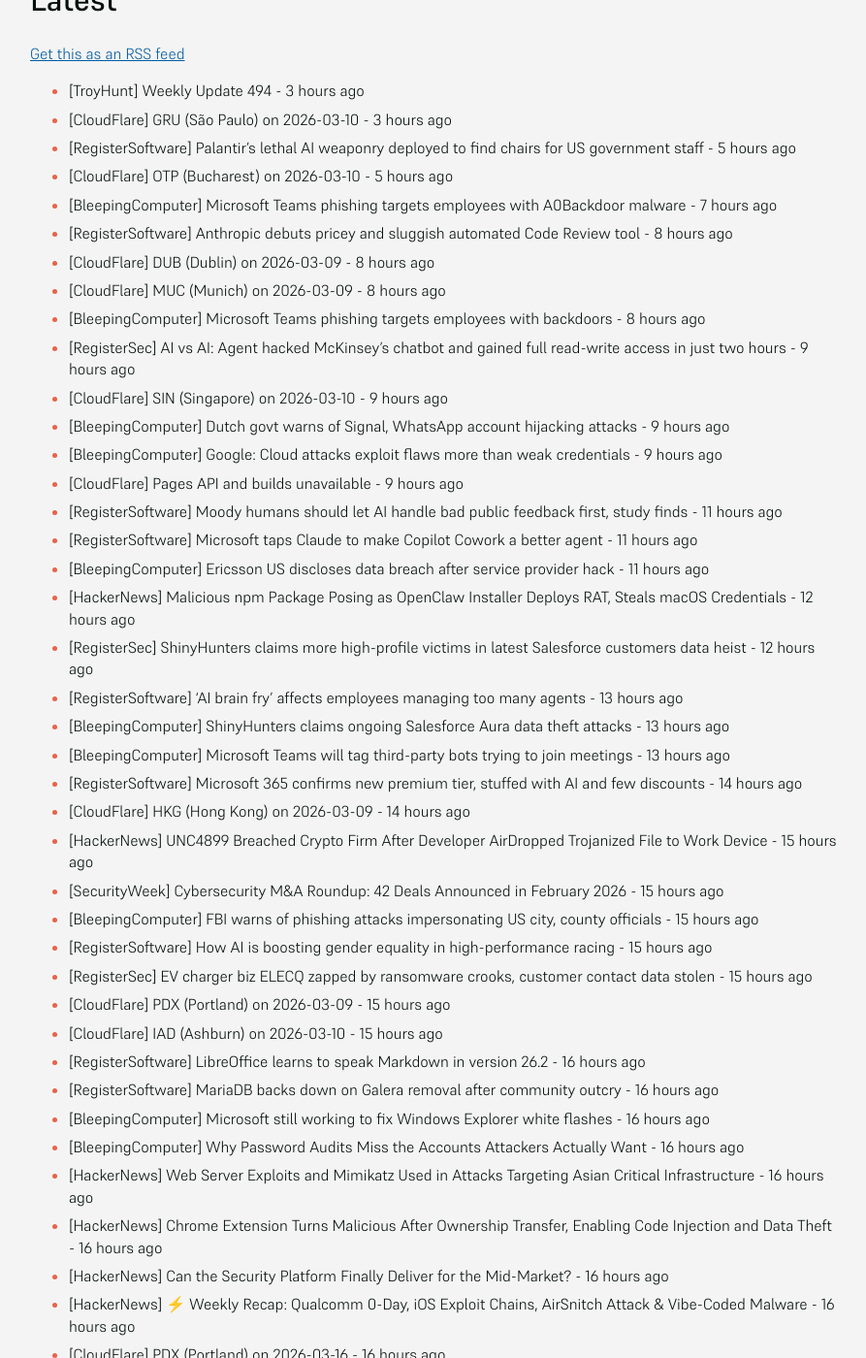
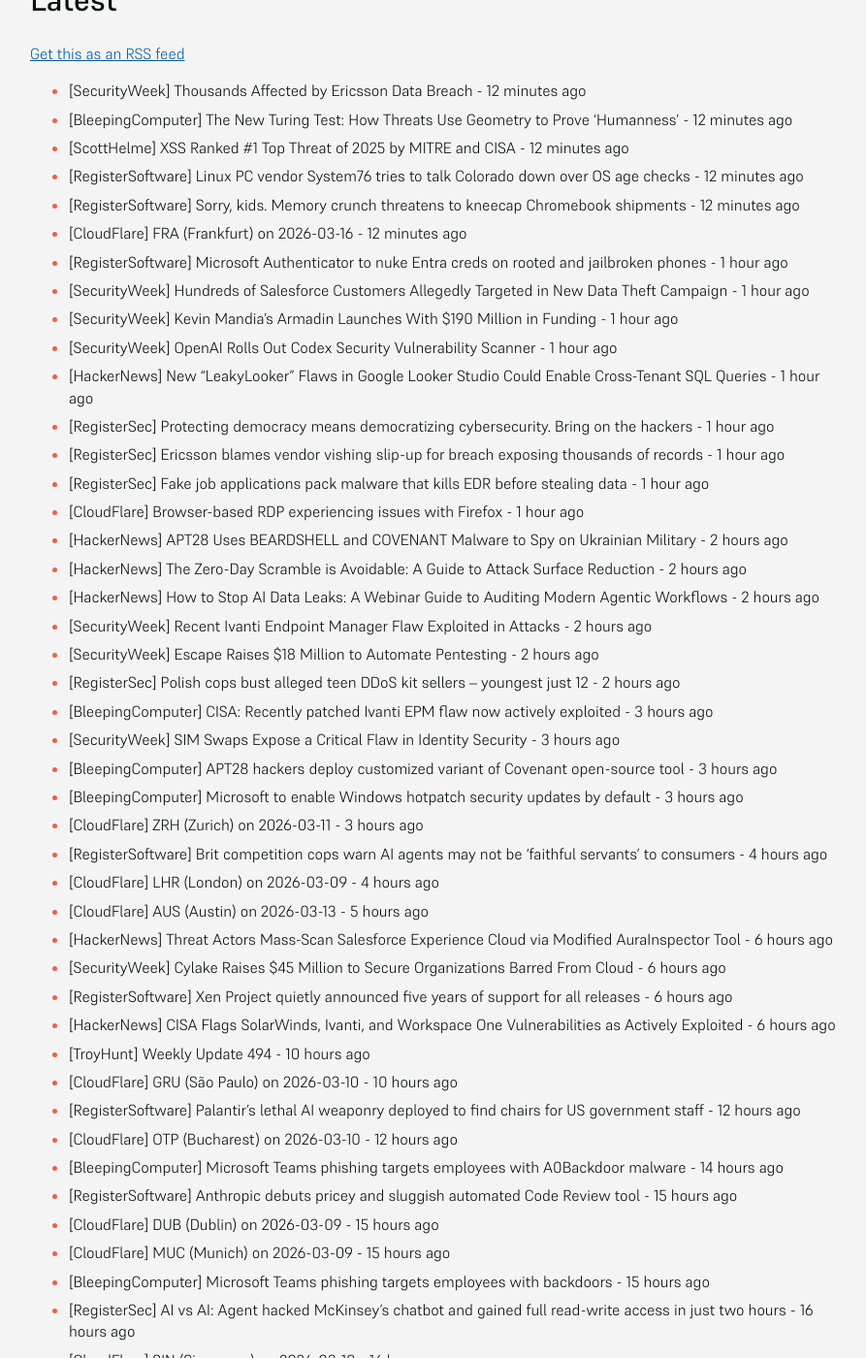
Before and after one commit to SecOpsNews/news, a Jekyll site: the page built from index.md, in a window 1280 px wide and 1400 px high, scrolled down 192 px. Shown: the whole window at 97% size, without its empty margins (193-1086 px from the left). Built offline with Jekyll 4.4.1, drawn with Linux system fonts in a browser that asks for light colours; some of the changed text lies outside the part shown.

Commit message:
New Feed

```diff
--- a/index.md
+++ b/index.md
@@ -9,76 +9,109 @@ description: Latest Updates
 
 <!-- SecOps start -->
 
-- [TroyHunt] Weekly Update 494 - 3 hours ago
-- [CloudFlare] GRU (São Paulo) on 2026-03-10 - 3 hours ago
-- [RegisterSoftware] Palantir’s lethal AI weaponry deployed to find chairs for US government staff - 5 hours ago
-- [CloudFlare] OTP (Bucharest) on 2026-03-10 - 5 hours ago
-- [BleepingComputer] Microsoft Teams phishing targets employees with A0Backdoor malware - 7 hours ago
-- [RegisterSoftware] Anthropic debuts pricey and sluggish automated Code Review tool - 8 hours ago
-- [CloudFlare] DUB (Dublin) on 2026-03-09 - 8 hours ago
-- [CloudFlare] MUC (Munich) on 2026-03-09 - 8 hours ago
-- [BleepingComputer] Microsoft Teams phishing targets employees with backdoors - 8 hours ago
-- [RegisterSec] AI vs AI: Agent hacked McKinsey's chatbot and gained full read-write access in just two hours - 9 hours ago
-- [CloudFlare] SIN (Singapore) on 2026-03-10 - 9 hours ago
-- [BleepingComputer] Dutch govt warns of Signal, WhatsApp account hijacking attacks - 9 hours ago
-- [BleepingComputer] Google: Cloud attacks exploit flaws more than weak credentials - 9 hours ago
-- [CloudFlare] Pages API and builds unavailable - 9 hours ago
-- [RegisterSoftware] Moody humans should let AI handle bad public feedback first, study finds - 11 hours ago
-- [RegisterSoftware] Microsoft taps Claude to make Copilot Cowork a better agent - 11 hours ago
-- [BleepingComputer] Ericsson US discloses data breach after service provider hack - 11 hours ago
-- [HackerNews] Malicious npm Package Posing as OpenClaw Installer Deploys RAT, Steals macOS Credentials - 12 hours ago
-- [RegisterSec] ShinyHunters claims more high-profile victims in latest Salesforce customers data heist - 12 hours ago
-- [RegisterSoftware] 'AI brain fry' affects employees managing too many agents - 13 hours ago
-- [BleepingComputer] ShinyHunters claims ongoing Salesforce Aura data theft attacks - 13 hours ago
-- [BleepingComputer] Microsoft Teams will tag third-party bots trying to join meetings - 13 hours ago
-- [RegisterSoftware] Microsoft 365 confirms new premium tier, stuffed with AI and few discounts - 14 hours ago
-- [CloudFlare] HKG (Hong Kong) on 2026-03-09 - 14 hours ago
-- [HackerNews] UNC4899 Breached Crypto Firm After Developer AirDropped Trojanized File to Work Device - 15 hours ago
-- [SecurityWeek] Cybersecurity M&A Roundup: 42 Deals Announced in February 2026 - 15 hours ago
-- [BleepingComputer] FBI warns of phishing attacks impersonating US city, county officials - 15 hours ago
-- [RegisterSoftware] How AI is boosting gender equality in high-performance racing - 15 hours ago
-- [RegisterSec] EV charger biz ELECQ zapped by ransomware crooks, customer contact data stolen - 15 hours ago
-- [CloudFlare] PDX (Portland) on 2026-03-09 - 15 hours ago
-- [CloudFlare] IAD (Ashburn) on 2026-03-10 - 15 hours ago
-- [RegisterSoftware] LibreOffice learns to speak Markdown in version 26.2 - 16 hours ago
-- [RegisterSoftware] MariaDB backs down on Galera removal after community outcry - 16 hours ago
-- [BleepingComputer] Microsoft still working to fix Windows Explorer white flashes - 16 hours ago
-- [BleepingComputer] Why Password Audits Miss the Accounts Attackers Actually Want - 16 hours ago
-- [HackerNews] Web Server Exploits and Mimikatz Used in Attacks Targeting Asian Critical Infrastructure - 16 hours ago
-- [HackerNews] Chrome Extension Turns Malicious After Ownership Transfer, Enabling Code Injection and Data Theft - 16 hours ago
-- [HackerNews] Can the Security Platform Finally Deliver for the Mid-Market? - 16 hours ago
-- [HackerNews] ⚡ Weekly Recap: Qualcomm 0-Day, iOS Exploit Chains, AirSnitch Attack & Vibe-Coded Malware - 16 hours ago
-- [CloudFlare] PDX (Portland) on 2026-03-16 - 16 hours ago
-- [CloudFlare] PDX (Portland) on 2026-03-17 - 16 hours ago
-- [CloudFlare] PDX (Portland) on 2026-03-18 - 16 hours ago
-- [RegisterSoftware] Ex-Meta execs pop up on Nscale board as rent-a-GPU firm raises $2B - 17 hours ago
-- [RegisterSec] Dutch cops warn 100 alleged scammers: Turn yourselves in or we tell Grandma - 17 hours ago
-- [CloudFlare] PDX (Portland) on 2026-03-24 - 17 hours ago
-- [CloudFlare] PDX (Portland) on 2026-03-25 - 17 hours ago
-- [CloudFlare] PDX (Portland) on 2026-03-26 - 17 hours ago
-- [CloudFlare] PDX (Portland) on 2026-03-30 - 17 hours ago
-- [CloudFlare] PDX (Portland) on 2026-03-31 - 17 hours ago
-- [CloudFlare] PDX (Portland) on 2026-04-01 - 17 hours ago
-- [CloudFlare] PDX (Portland) on 2026-04-02 - 17 hours ago
-- [CloudFlare] PDX (Portland) on 2026-04-07 - 17 hours ago
-- [RegisterSoftware] Microsoft Azure CTO set Claude on his 1986 Apple II code, says it found vulns - 18 hours ago
-- [RegisterSec] Microsoft Azure CTO set Claude on his 1986 Apple II code, says it found vulns - 18 hours ago
-- [RegisterSec] Russian cybercrims phish their way into officials' Signal and WhatsApp accounts - 18 hours ago
-- [SecurityWeek] Internet Infrastructure TLD .arpa Abused in Phishing Attacks - 18 hours ago
-- [SecurityWeek] ClickFix Attack Uses Windows Terminal to Evade Detection - 18 hours ago
-- [HackerNews] Can the Security Platform Finally Deliver for the Mid-Market? - 18 hours ago
-- [SecurityWeek] Cloned AI Tool Sites Distribute Malware in ‘InstallFix’ Campaign - 19 hours ago
-- [CloudFlare] FRA (Frankfurt) on 2026-03-10 - 19 hours ago
-- [CloudFlare] LAX (Los Angeles) on 2026-03-12 - 19 hours ago
-- [CloudFlare] PDX (Portland) on 2026-03-19 - 19 hours ago
-- [CloudFlare] PDX (Portland) on 2026-03-23 - 19 hours ago
-- [HackerNews] Chrome Extension Turns Malicious After Ownership Transfer, Enabling Code Injection and Data Theft - 20 hours ago
-- [RegisterSoftware] UK government's Shared Services Strategy is entering the danger zone - 20 hours ago
-- [CloudFlare] LAX (Los Angeles) on 2026-03-10 - 20 hours ago
-- [CloudFlare] LAX (Los Angeles) on 2026-03-11 - 20 hours ago
-- [CloudFlare] FRA (Frankfurt) on 2026-03-16 - 21 hours ago
-- [RegisterSec] Royal Navy races to arm ships against drone threat - 21 hours ago
+- [SecurityWeek] Thousands Affected by Ericsson Data Breach - 12 minutes ago
+- [BleepingComputer] The New Turing Test: How Threats Use Geometry to Prove 'Humanness' - 12 minutes ago
+- [ScottHelme] XSS Ranked #1 Top Threat of 2025 by MITRE and CISA - 12 minutes ago
+- [RegisterSoftware] Linux PC vendor System76 tries to talk Colorado down over OS age checks - 12 minutes ago
+- [RegisterSoftware] Sorry, kids. Memory crunch threatens to kneecap Chromebook shipments - 12 minutes ago
+- [CloudFlare] FRA (Frankfurt) on 2026-03-16 - 12 minutes ago
+- [RegisterSoftware] Microsoft Authenticator to nuke Entra creds on rooted and jailbroken phones - 1 hour ago
+- [SecurityWeek] Hundreds of Salesforce Customers Allegedly Targeted in New Data Theft Campaign - 1 hour ago
+- [SecurityWeek] Kevin Mandia’s Armadin Launches With $190 Million in Funding - 1 hour ago
+- [SecurityWeek] OpenAI Rolls Out Codex Security Vulnerability Scanner - 1 hour ago
+- [HackerNews] New "LeakyLooker" Flaws in Google Looker Studio Could Enable Cross-Tenant SQL Queries - 1 hour ago
+- [RegisterSec] Protecting democracy means democratizing cybersecurity. Bring on the hackers - 1 hour ago
+- [RegisterSec] Ericsson blames vendor vishing slip-up for breach exposing thousands of records - 1 hour ago
+- [RegisterSec] Fake job applications pack malware that kills EDR before stealing data - 1 hour ago
+- [CloudFlare] Browser-based RDP experiencing issues with Firefox - 1 hour ago
+- [HackerNews] APT28 Uses BEARDSHELL and COVENANT Malware to Spy on Ukrainian Military - 2 hours ago
+- [HackerNews] The Zero-Day Scramble is Avoidable: A Guide to Attack Surface Reduction - 2 hours ago
+- [HackerNews] How to Stop AI Data Leaks: A Webinar Guide to Auditing Modern Agentic Workflows - 2 hours ago
+- [SecurityWeek] Recent Ivanti Endpoint Manager Flaw Exploited in Attacks - 2 hours ago
+- [SecurityWeek] Escape Raises $18 Million to Automate Pentesting - 2 hours ago
+- [RegisterSec] Polish cops bust alleged teen DDoS kit sellers – youngest just 12 - 2 hours ago
+- [BleepingComputer] CISA: Recently patched Ivanti EPM flaw now actively exploited - 3 hours ago
+- [SecurityWeek] SIM Swaps Expose a Critical Flaw in Identity Security - 3 hours ago
+- [BleepingComputer] APT28 hackers deploy customized variant of Covenant open-source tool - 3 hours ago
+- [BleepingComputer] Microsoft to enable Windows hotpatch security updates by default - 3 hours ago
+- [CloudFlare] ZRH (Zurich) on 2026-03-11 - 3 hours ago
+- [RegisterSoftware] Brit competition cops warn AI agents may not be 'faithful servants' to consumers - 4 hours ago
+- [CloudFlare] LHR (London) on 2026-03-09 - 4 hours ago
+- [CloudFlare] AUS (Austin) on 2026-03-13 - 5 hours ago
+- [HackerNews] Threat Actors Mass-Scan Salesforce Experience Cloud via Modified AuraInspector Tool - 6 hours ago
+- [SecurityWeek] Cylake Raises $45 Million to Secure Organizations Barred From Cloud - 6 hours ago
+- [RegisterSoftware] Xen Project quietly announced five years of support for all releases - 6 hours ago
+- [HackerNews] CISA Flags SolarWinds, Ivanti, and Workspace One Vulnerabilities as Actively Exploited - 6 hours ago
+- [TroyHunt] Weekly Update 494 - 10 hours ago
+- [CloudFlare] GRU (São Paulo) on 2026-03-10 - 10 hours ago
+- [RegisterSoftware] Palantir’s lethal AI weaponry deployed to find chairs for US government staff - 12 hours ago
+- [CloudFlare] OTP (Bucharest) on 2026-03-10 - 12 hours ago
+- [BleepingComputer] Microsoft Teams phishing targets employees with A0Backdoor malware - 14 hours ago
+- [RegisterSoftware] Anthropic debuts pricey and sluggish automated Code Review tool - 15 hours ago
+- [CloudFlare] DUB (Dublin) on 2026-03-09 - 15 hours ago
+- [CloudFlare] MUC (Munich) on 2026-03-09 - 15 hours ago
+- [BleepingComputer] Microsoft Teams phishing targets employees with backdoors - 15 hours ago
+- [RegisterSec] AI vs AI: Agent hacked McKinsey's chatbot and gained full read-write access in just two hours - 16 hours ago
+- [CloudFlare] SIN (Singapore) on 2026-03-10 - 16 hours ago
+- [BleepingComputer] Dutch govt warns of Signal, WhatsApp account hijacking attacks - 16 hours ago
+- [BleepingComputer] Google: Cloud attacks exploit flaws more than weak credentials - 16 hours ago
+- [CloudFlare] Pages API and builds unavailable - 16 hours ago
+- [RegisterSoftware] Moody humans should let AI handle bad public feedback first, study finds - 18 hours ago
+- [RegisterSoftware] Microsoft taps Claude to make Copilot Cowork a better agent - 18 hours ago
+- [BleepingComputer] Ericsson US discloses data breach after service provider hack - 18 hours ago
+- [HackerNews] Malicious npm Package Posing as OpenClaw Installer Deploys RAT, Steals macOS Credentials - 19 hours ago
+- [RegisterSec] ShinyHunters claims more high-profile victims in latest Salesforce customers data heist - 19 hours ago
+- [RegisterSoftware] 'AI brain fry' affects employees managing too many agents - 20 hours ago
+- [BleepingComputer] ShinyHunters claims ongoing Salesforce Aura data theft attacks - 20 hours ago
+- [BleepingComputer] Microsoft Teams will tag third-party bots trying to join meetings - 20 hours ago
+- [RegisterSoftware] Microsoft 365 confirms new premium tier, stuffed with AI and few discounts - 21 hours ago
+- [CloudFlare] HKG (Hong Kong) on 2026-03-09 - 21 hours ago
+- [HackerNews] UNC4899 Breached Crypto Firm After Developer AirDropped Trojanized File to Work Device - 22 hours ago
+- [SecurityWeek] Cybersecurity M&A Roundup: 42 Deals Announced in February 2026 - 22 hours ago
+- [BleepingComputer] FBI warns of phishing attacks impersonating US city, county officials - 22 hours ago
+- [RegisterSoftware] How AI is boosting gender equality in high-performance racing - 22 hours ago
+- [RegisterSec] EV charger biz ELECQ zapped by ransomware crooks, customer contact data stolen - 22 hours ago
+- [CloudFlare] PDX (Portland) on 2026-03-09 - 22 hours ago
+- [CloudFlare] IAD (Ashburn) on 2026-03-10 - 22 hours ago
+- [RegisterSoftware] LibreOffice learns to speak Markdown in version 26.2 - 23 hours ago
+- [RegisterSoftware] MariaDB backs down on Galera removal after community outcry - 23 hours ago
+- [BleepingComputer] Microsoft still working to fix Windows Explorer white flashes - 23 hours ago
+- [BleepingComputer] Why Password Audits Miss the Accounts Attackers Actually Want - 23 hours ago
 - [HackerNews] Web Server Exploits and Mimikatz Used in Attacks Targeting Asian Critical Infrastructure - 23 hours ago
+- [HackerNews] Chrome Extension Turns Malicious After Ownership Transfer, Enabling Code Injection and Data Theft - 23 hours ago
+- [HackerNews] Can the Security Platform Finally Deliver for the Mid-Market? - 23 hours ago
+- [HackerNews] ⚡ Weekly Recap: Qualcomm 0-Day, iOS Exploit Chains, AirSnitch Attack & Vibe-Coded Malware - 23 hours ago
+- [CloudFlare] PDX (Portland) on 2026-03-16 - 23 hours ago
+- [CloudFlare] PDX (Portland) on 2026-03-17 - 23 hours ago
+- [CloudFlare] PDX (Portland) on 2026-03-18 - 23 hours ago
+- [RegisterSoftware] Ex-Meta execs pop up on Nscale board as rent-a-GPU firm raises $2B - 1 day ago
+- [RegisterSec] Dutch cops warn 100 alleged scammers: Turn yourselves in or we tell Grandma - 1 day ago
+- [CloudFlare] PDX (Portland) on 2026-03-24 - 1 day ago
+- [CloudFlare] PDX (Portland) on 2026-03-25 - 1 day ago
+- [CloudFlare] PDX (Portland) on 2026-03-26 - 1 day ago
+- [CloudFlare] PDX (Portland) on 2026-03-30 - 1 day ago
+- [CloudFlare] PDX (Portland) on 2026-03-31 - 1 day ago
+- [CloudFlare] PDX (Portland) on 2026-04-01 - 1 day ago
+- [CloudFlare] PDX (Portland) on 2026-04-02 - 1 day ago
+- [CloudFlare] PDX (Portland) on 2026-04-07 - 1 day ago
+- [RegisterSoftware] Microsoft Azure CTO set Claude on his 1986 Apple II code, says it found vulns - 1 day ago
+- [RegisterSec] Microsoft Azure CTO set Claude on his 1986 Apple II code, says it found vulns - 1 day ago
+- [RegisterSec] Russian cybercrims phish their way into officials' Signal and WhatsApp accounts - 1 day ago
+- [SecurityWeek] Internet Infrastructure TLD .arpa Abused in Phishing Attacks - 1 day ago
+- [SecurityWeek] ClickFix Attack Uses Windows Terminal to Evade Detection - 1 day ago
+- [HackerNews] Can the Security Platform Finally Deliver for the Mid-Market? - 1 day ago
+- [SecurityWeek] Cloned AI Tool Sites Distribute Malware in ‘InstallFix’ Campaign - 1 day ago
+- [CloudFlare] FRA (Frankfurt) on 2026-03-10 - 1 day ago
+- [CloudFlare] LAX (Los Angeles) on 2026-03-12 - 1 day ago
+- [CloudFlare] PDX (Portland) on 2026-03-19 - 1 day ago
+- [CloudFlare] PDX (Portland) on 2026-03-23 - 1 day ago
+- [HackerNews] Chrome Extension Turns Malicious After Ownership Transfer, Enabling Code Injection and Data Theft - 1 day ago
+- [RegisterSoftware] UK government's Shared Services Strategy is entering the danger zone - 1 day ago
+- [CloudFlare] LAX (Los Angeles) on 2026-03-10 - 1 day ago
+- [CloudFlare] LAX (Los Angeles) on 2026-03-11 - 1 day ago
+- [CloudFlare] FRA (Frankfurt) on 2026-03-16 - 1 day ago
+- [RegisterSec] Royal Navy races to arm ships against drone threat - 1 day ago
+- [HackerNews] Web Server Exploits and Mimikatz Used in Attacks Targeting Asian Critical Infrastructure - 1 day ago
 - [CloudFlare] IST (Istanbul) on 2026-03-09 - 1 day ago
 - [CloudFlare] ZRH (Zurich) on 2026-03-11 - 1 day ago
 - [GitHub] Incident with Codespaces - 1 day ago
@@ -88,10 +121,8 @@ description: Latest Updates
 - [RegisterSec] FBI is investigating breach that may have hit its wiretapping tools - 1 day ago
 - [CloudFlare] LHR (London) on 2026-03-09 - 1 day ago
 - [BleepingComputer] EU court adviser says banks must immediately refund phishing victims - 1 day ago
-- [BleepingComputer] Hackers abuse .arpa DNS and ipv6 to evade phishing defenses - 1 day ago
-- [SecurityWeek] Recent Cisco Catalyst SD-WAN Vulnerability Now Widely Exploited - 1 day ago
-- [RegisterSec] AI agents now help attackers, including North Korea, manage their drudge work - 1 day ago
-- [RegisterSoftware] AI agents now help attackers, including North Korea, manage their drudge work - 1 day ago
+- [BleepingComputer] Hackers abuse .arpa DNS and ipv6 to evade phishing defenses - 2 days ago
+- [SecurityWeek] Recent Cisco Catalyst SD-WAN Vulnerability Now Widely Exploited - 2 days ago
 - [DataBreaches] Russian-linked hackers appear to have launched a crippling cyberattack on Western New Mexico University - 10 months ago
 - [DataBreaches] SK Telecom vows to take full responsibility for damage from recent data leak - 10 months ago
 - [HackerNews] Storm-1977 Hits Education Clouds with AzureChecker, Deploys 200+ Crypto Mining Containers - 10 months ago
```
